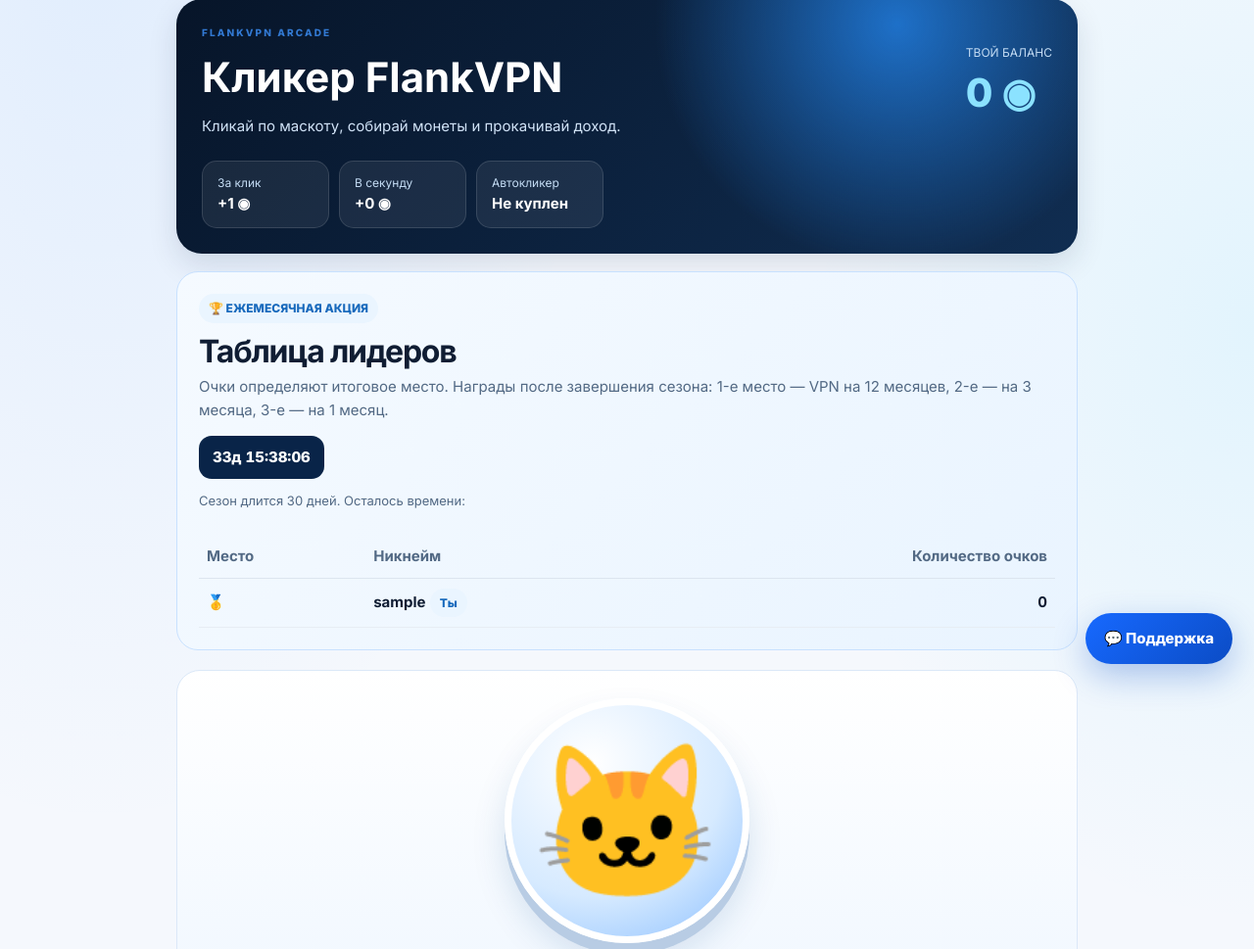
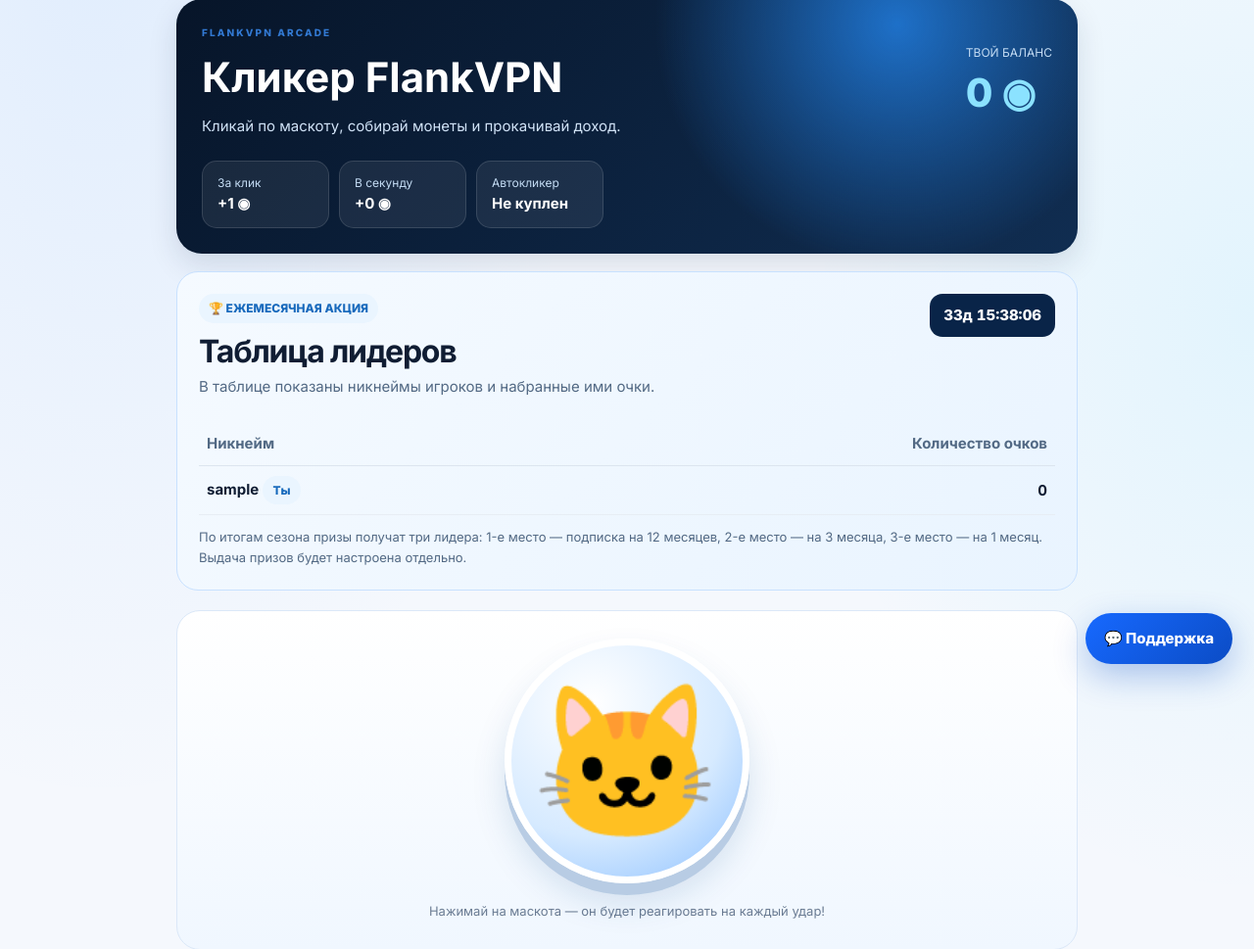
Before and after one commit to magapingpenim-cloud/lumovpn, a Flask app: page /game in a window 1280 px wide. Shown: the part 100-1069 px from the top of the page at 98% size. Run offline with Flask 3, Linux system fonts and the light colour scheme; the visitor is signed in with stand-in values (Sample User, id 1); data comes from the database, SQL or seed files in the repository; data that the repository does not hold is empty; some libraries are stand-ins or nearby versions.

Commit message:
Simplify contest leaderboard and show prize rules only

```diff
--- a/templates/game.html
+++ b/templates/game.html
@@ -8,28 +8,28 @@
 
 </style>
 <div class="game-wrap"><section class="game-hero"><div class="game-top"><div><div class="eyebrow">FLANKVPN ARCADE</div><h1>Кликер FlankVPN</h1><p style="color:#d1e3f7;margin:5px 0">Кликай по маскоту, собирай монеты и прокачивай доход.</p></div><div><div style="font-size:12px;color:#c4dcf4">ТВОЙ БАЛАНС</div><div class="game-balance"><span id="coin-balance">{{ state.coins }}</span> ◉</div></div></div><div class="game-stats"><div class="game-stat"><div style="font-size:12px;color:#c4dcf4">За клик</div><strong id="click-power">+{{ state.click_power }} ◉</strong></div><div class="game-stat"><div style="font-size:12px;color:#c4dcf4">В секунду</div><strong id="income-rate">+{{ income_rate }} ◉</strong></div><div class="game-stat"><div style="font-size:12px;color:#c4dcf4">Автокликер</div><strong>{{ 'Активен ✓' if state.autoclicker else 'Не куплен' }}</strong></div></div></section>
-<section class="contest-card" data-current-user="{{ current_user.id }}">
+<section class="contest-card">
  <div class="contest-head">
-  <div><span class="game-pill">🏆 ЕЖЕМЕСЯЧНАЯ АКЦИЯ</span><h2 style="margin:10px 0 5px">Таблица лидеров</h2><p style="margin:0;color:#526984">Очки определяют итоговое место. Награды после завершения сезона: 1-е место — VPN на 12 месяцев, 2-е — на 3 месяца, 3-е — на 1 месяц.</p></div>
+  <div><span class="game-pill">🏆 ЕЖЕМЕСЯЧНАЯ АКЦИЯ</span><h2 style="margin:10px 0 5px">Таблица лидеров</h2>
+  <p style="margin:0;color:#526984">В таблице показаны никнеймы игроков и набранные ими очки.</p></div>
   <div class="contest-timer" id="contest-timer" data-end="{{ campaign.end_at.strftime('%Y-%m-%dT%H:%M:%SZ') }}">Загрузка таймера…</div>
  </div>
- <p style="margin:12px 0 0;color:#526984;font-size:13px">{% if now < campaign.end_at %}Сезон длится 30 дней. Осталось времени:{% else %}Сезон завершён. Итоговые места определяются по количеству очков.{% endif %}</p>
  <div class="contest-list" style="overflow-x:auto">
   <table style="width:100%;border-collapse:collapse;margin-top:10px;text-align:left">
-  <thead><tr style="color:#526984;border-bottom:1px solid #dce5ef"><th style="padding:10px 8px">Место</th><th style="padding:10px 8px">Никнейм</th><th style="padding:10px 8px;text-align:right">Количество очков</th></tr></thead>
+   <thead><tr style="color:#526984;border-bottom:1px solid #dce5ef"><th style="padding:10px 8px">Никнейм</th><th style="padding:10px 8px;text-align:right">Количество очков</th></tr></thead>
    <tbody>
    {% for player in leaderboard %}
     <tr style="border-bottom:1px solid #e7edf4">
-    <td style="padding:10px 8px;white-space:nowrap">{% if loop.index == 1 %}🥇{% elif loop.index == 2 %}🥈{% elif loop.index == 3 %}🥉{% else %}{{ loop.index }}{% endif %}</td>
      <td style="padding:10px 8px"><strong>{{ player.nickname }}</strong>{% if player.id == current_user.id %} <span class="game-pill">Ты</span>{% endif %}</td>
      <td style="padding:10px 8px;text-align:right;font-variant-numeric:tabular-nums"><strong id="contest-score-{{ player.id }}">{{ player.game_state.contest_points }}</strong></td>
     </tr>
    {% else %}
-   <tr><td colspan="3" style="padding:14px 8px;color:#526984">Пока нет участников — 0 очков.</td></tr>
+    <tr><td colspan="2" style="padding:14px 8px;color:#526984">Пока нет участников — 0 очков.</td></tr>
    {% endfor %}
    </tbody>
   </table>
  </div>
+ <p style="margin:12px 0 0;color:#526984;font-size:13px">По итогам сезона призы получат три лидера: 1-е место — подписка на 12 месяцев, 2-е место — на 3 месяца, 3-е место — на 1 месяц. Выдача призов будет настроена отдельно.</p>
 </section>
 <section class="game-stage"><button type="button" id="mascot" class="mascot" aria-label="Нажми, чтобы заработать монеты"><span class="cat-face" aria-hidden="true">🐱</span></button><p class="tap-hint">Нажимай на маскота — он будет реагировать на каждый удар!</p></section>
 <section class="redeem-card" id="vpn-exchange">
```
Lines whose indentation alone changed are shown as unchanged.
